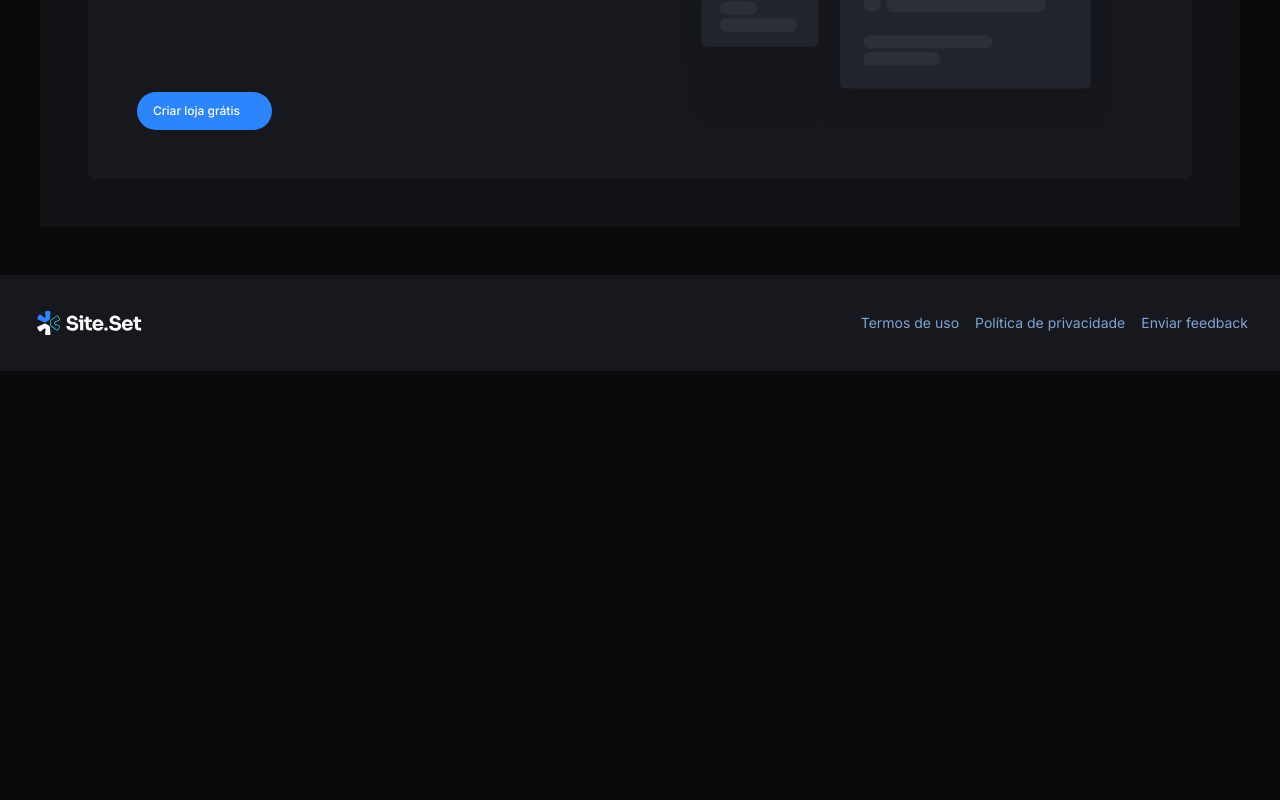
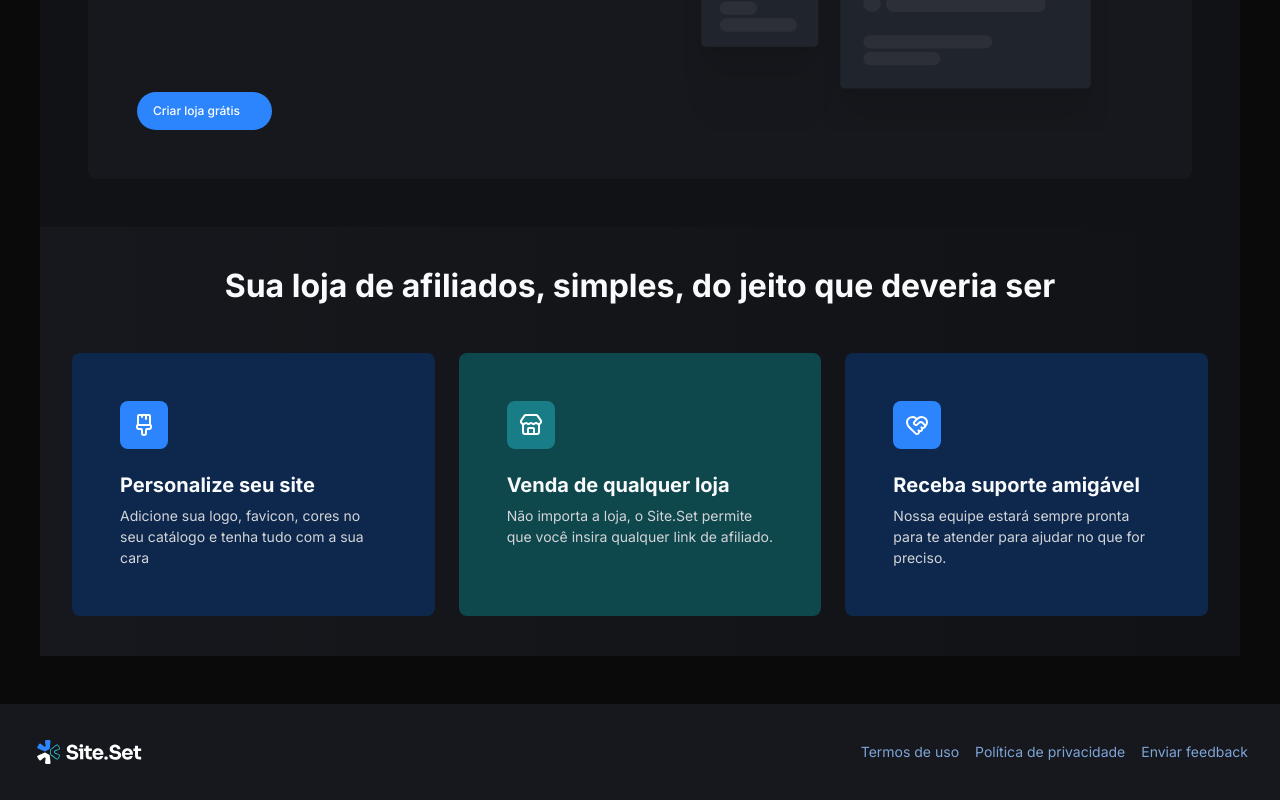
Before and after one commit to Biurifin023/site-blog, a Next.js app: page / in a window 1280 px wide. Shown: the part 526-1326 px from the top of the page. Before the commit the page ends 897 px from the top, so only its background shows below. Built offline with nearby package versions, Linux system fonts and the light colour scheme; some icons are missing.

Commit message:
Add support section

```diff
--- a/package.json
+++ b/package.json
@@ -15,6 +15,7 @@
     "autoprefixer": "^10.5.2",
     "class-variance-authority": "^0.7.1",
     "clsx": "^2.1.1",
+    "lucide-react": "^1.23.0",
     "next": "16.2.9",
     "postcss": "^8.5.16",
     "react": "19.2.4",
--- a/src/components/header/header.tsx
+++ b/src/components/header/header.tsx
@@ -8,7 +8,7 @@ export const Header = () => {
     return (
         <header className="fixed top-0 z-50 w-full border-b border-white/10 bg-background/95 backdrop-blur-md">
 
-          <div className="max-auto max-w-7xl px-4 sm:px-6 lg:px-80">
+          <div className="max-auto max-w-7xl px-4 sm:px-6">
                 <div className="flex h-16 items-center justify-between">
                   <Logo />
                     <nav className="flex items-center gap-6">
--- /dev/null
+++ b/src/components/support-section/index.ts
@@ -0,0 +1 @@
+export * from "./support-section";
--- /dev/null
+++ b/src/components/support-section/support-section.tsx
@@ -0,0 +1,44 @@
+import { HeartHandshake, PaintbrushVertical, Store } from "lucide-react";
+
+export function SupportSection() {
+    return (
+        <section className="container pb-8 md:py-10 bg-gradient-to-r from-gray-500 to-gray-700">
+
+            <div className="flex flex-col items-center gap-12">
+                <h2 className="text-balance text-center text-heading-xl text-gray-100">Sua loja de afiliados, simples, do jeito que deveria ser</h2>
+
+                <div className="grid md:grid-cols-3 gap-6">
+                    <div className="flex flex-col text-left gap-2 rounded-lg p-6 md:p-12 bg-blue-400">
+
+                        <div className="flex h-12 w-12 items-center justify-center rounded-lg bg-blue-300 mb-4">
+                            <PaintbrushVertical className="w-6 h-6 text-white" />
+                        </div>
+
+                        <strong className="text-heading-sm text-gray-100">Personalize seu site</strong>
+                        <p className="text-body-sm text-gray-200">Adicione sua logo, favicon, cores no seu catálogo e tenha tudo com a sua cara</p>
+                    </div>
+
+                    <div className="flex flex-col text-left gap-2 rounded-lg p-6 md:p-12 bg-cyan-300">
+
+                        <div className="flex h-12 w-12 items-center justify-center rounded-lg bg-cyan-200 mb-4">
+                            <Store className="w-6 h-6 text-white" />
+                        </div>
+
+                        <strong className="text-heading-sm text-gray-100">Venda de qualquer loja</strong>
+                        <p className="text-body-sm text-gray-200">Não importa a loja, o Site.Set permite que você insira qualquer link de afiliado.</p>
+                    </div>
+
+                    <div className="flex flex-col text-left gap-2 rounded-lg p-6 md:p-12 bg-blue-400">
+
+                        <div className="flex h-12 w-12 items-center justify-center rounded-lg bg-blue-300 mb-4">
+                            <HeartHandshake className="w-6 h-6 text-white" />
+                        </div>
+
+                        <strong className="text-heading-sm text-gray-100">Receba suporte amigável</strong>
+                        <p className="text-body-sm text-gray-200">Nossa equipe estará sempre pronta para te atender para ajudar no que for preciso.</p>
+                    </div>
+                </div>
+            </div>
+        </section>
+    )
+}
--- a/src/pages/index.tsx
+++ b/src/pages/index.tsx
@@ -1,5 +1,6 @@
 import { FeatureSection } from "@/components/feature-section/feature-section";
 import { HeroSection } from "@/components/hero-section"
+import { SupportSection } from "@/components/support-section"
 
 export default function Home() {
   return (
@@ -7,6 +8,7 @@ export default function Home() {
       <article className="flex flex-col">
         <HeroSection />
         <FeatureSection />
+        <SupportSection />
       </article>
     </>
   );
--- a/tailwind.config.ts
+++ b/tailwind.config.ts
@@ -55,12 +55,12 @@ export default {
           100: "#7ea4d7",
           200: "#2c85fc",
           300: "#2c85fc",
-          400: "#gd284c",
+          400: "#0D284C",
         },
         cyan: {
           100: "#2debfc",
           200: "#187d86",
-          300: "#ge474c"
+          300: "#0e474c"
         },
         gray: {
           100: "#f9fafc",
@@ -70,7 +70,7 @@ export default {
           500: "#16181d",
           600: "#14161a",
           700: "#101216",
-          800: "#gbgcgf",
+          800: "#0b0c0f",
         },
       },
       borderRadius: {
```
Also changed, not shown: 1 other file (tests, documents, lock files or other folders).
